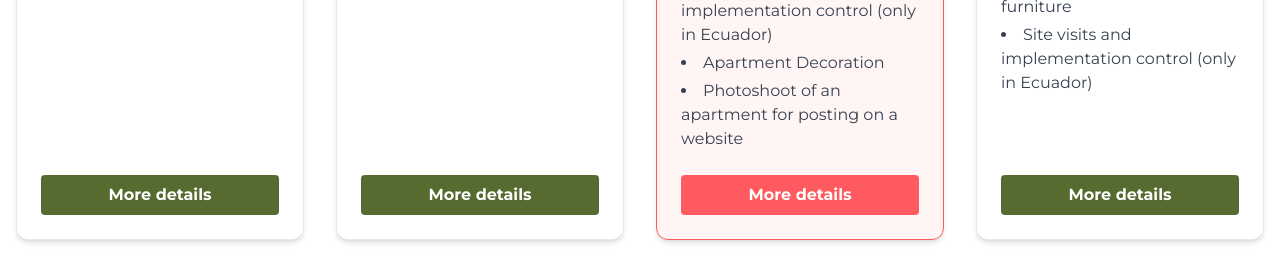
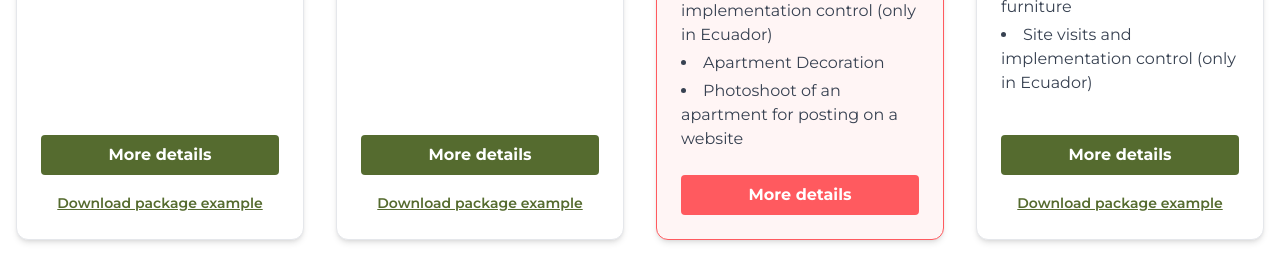
Before and after one commit to JoseRo295/Tanya-s-Website, a React (Create React App) app in the folder tg-design/: page / in a window 1280 px wide. Shown: the part 3040-3305 px from the top of the page. Built offline with nearby package versions, Linux system fonts and the light colour scheme; no server answers.

Commit message:
el pdf link y contact

```diff
--- a/tg-design/src/components/NewPricingPlans.js
+++ b/tg-design/src/components/NewPricingPlans.js
@@ -21,6 +21,7 @@ export default function NewPricingPlans() {
       price: translate("conceptPackagePrice"),
       time: translate("conceptPackageTime"),
       features: translate("conceptPackageItems"),
+      pdfLink: "/pdfs/Example_Concept.pdf", // Enlace al PDF de Concept
     },
     {
       id: "100",
@@ -29,14 +30,16 @@ export default function NewPricingPlans() {
       price: translate("hundredPackagePrice"),
       time: translate("hundredPackageTime"),
       features: translate("hundredPackageItems"),
+      pdfLink: "/pdfs/Example_100.pdf", // Enlace al PDF de 100%
     },
     {
-      id: "airbnb", // Paquete especial
+      id: "airbnb", // Paquete especial, sin PDF
       title: translate("airbnbPackageTitle"),
       subtitle: translate("airbnbPackageSubtitle"),
       price: translate("airbnbPackagePrice"),
       time: translate("airbnbPackageTime"),
       features: translate("airbnbPackageItems"),
+      // NO pdfLink aquí
     },
     {
       id: "wow",
@@ -45,6 +48,7 @@ export default function NewPricingPlans() {
       price: translate("wowPackagePrice"),
       time: translate("wowPackageTime"),
       features: translate("wowPackageItems"),
+      pdfLink: "/pdfs/Example_WOW Effect.pdf ", // Enlace al PDF de WOW
     },
   ];
 
@@ -153,6 +157,8 @@ export default function NewPricingPlans() {
                   </ul>
                 </div>
 
+                {/* Parte inferior: Botón WhatsApp + PDF */}
+                <div>
                   {/* Botón de WhatsApp con mensaje personalizado */}
                   <a
                     href={getWhatsAppLink(pack.title)} // Usamos la función
@@ -185,6 +191,21 @@ export default function NewPricingPlans() {
                   >
                     {translate("detailsButton")}
                   </a>
+
+                  {/* Enlace PDF (solo si existe pdfLink) */}
+                  {pack.pdfLink && (
+                    <div className="mt-4 text-center">
+                      <a
+                        href={pack.pdfLink}
+                        target="_blank"
+                        rel="noopener noreferrer"
+                        className="text-sm font-semibold text-[#556B2F] underline"
+                      >
+                        {translate("downloadBrochure")}
+                      </a>
+                    </div>
+                  )}
+                </div>
               </div>
             );
           })}
```
Lines whose indentation alone changed are shown as unchanged.
